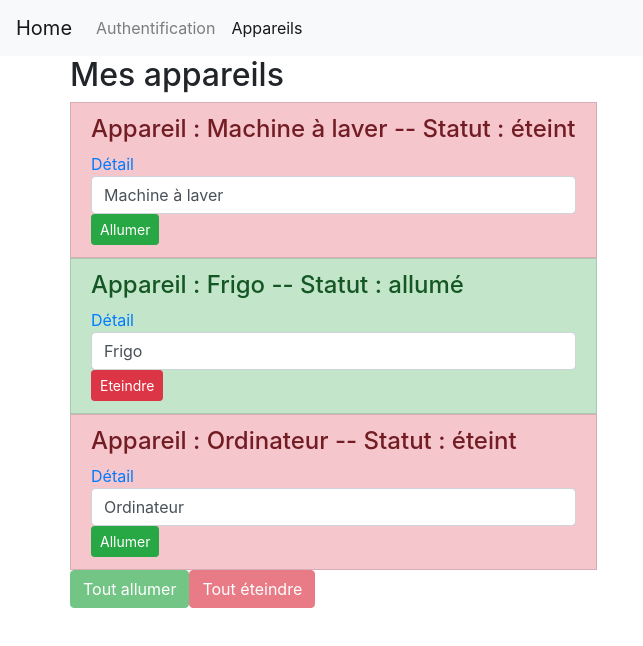
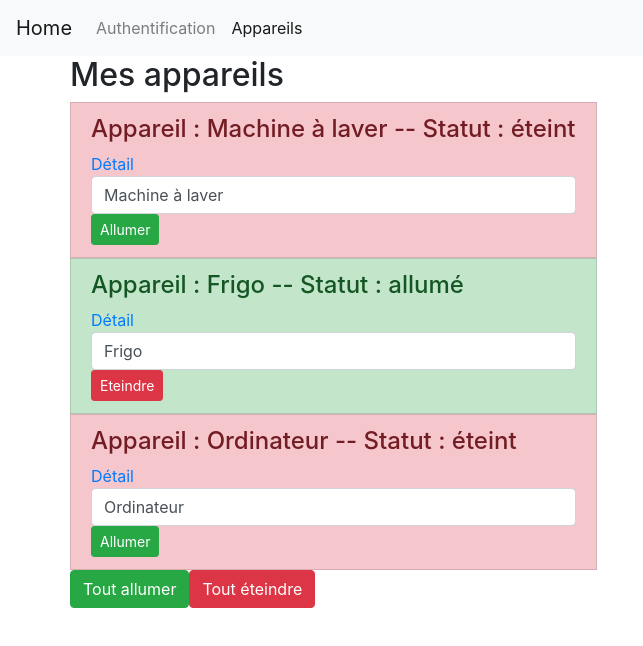
Before and after one commit to florian-abelard/angular-openclassrooms, an Angular app in the folder application/: page /auth in a window 1280 px wide. Both pictures are taken after a click on the button "Se connecter". Shown: the top 646 px of the page, without its empty margins (0-643 px from the left). Built offline with nearby package versions, Linux system fonts and the light colour scheme.

Commit message:
feat(auh): create authentication guard

```diff
--- a/application/src/app/app-routing.module.ts
+++ b/application/src/app/app-routing.module.ts
@@ -1,14 +1,14 @@
 import { NgModule } from '@angular/core';
 import { Routes, RouterModule } from '@angular/router';
-import { AppComponent } from './app.component';
 import { AppareilViewComponent } from './appareil-view/appareil-view.component';
 import { AuthComponent } from './auth/auth.component';
 import { FourOhFourComponent } from './error/four-oh-four/four-oh-four.component';
+import { AuthGuard } from './services/auth-guard.service';
 import { SingleAppareilComponent } from './single-appareil/single-appareil.component';
 
 const routes: Routes = [
-  { path: 'appareils', component: AppareilViewComponent },
-  { path: 'appareils/:id', component: SingleAppareilComponent },
+  { path: 'appareils', canActivate: [AuthGuard], component: AppareilViewComponent },
+  { path: 'appareils/:id', canActivate: [AuthGuard], component: SingleAppareilComponent },
   { path: 'auth', component: AuthComponent },
   { path: 'not-found', component: FourOhFourComponent },
   { path: '**', redirectTo: 'not-found' },
--- a/application/src/app/app.component.html
+++ b/application/src/app/app.component.html
@@ -1,5 +1,5 @@
 <nav class="navbar navbar-expand-sm navbar-light bg-light">
-  <a class="navbar-brand" href="/">Home</a>
+  <a class="navbar-brand" routerLink="">Home</a>
   <button
     class="navbar-toggler"
     type="button"
--- a/application/src/app/app.module.ts
+++ b/application/src/app/app.module.ts
@@ -14,6 +14,7 @@ import { AppareilViewComponent } from './appareil-view/appareil-view.component';
 import { AuthService } from './services/auth.service';
 import { SingleAppareilComponent } from './single-appareil/single-appareil.component';
 import { FourOhFourComponent } from './error/four-oh-four/four-oh-four.component';
+import { AuthGuard } from './services/auth-guard.service';
 
 
 @NgModule({
@@ -36,6 +37,7 @@ import { FourOhFourComponent } from './error/four-oh-four/four-oh-four.component
   providers: [
     AppareilService,
     AuthService,
+    AuthGuard,
   ],
   bootstrap: [AppComponent]
 })
--- a/application/src/app/appareil-view/appareil-view.component.html
+++ b/application/src/app/appareil-view/appareil-view.component.html
@@ -8,10 +8,10 @@
   </div>
   <div class="row">
     <div class="col-xs-12">
-      <button class="btn btn-success" [disabled]="!isAuthenticated" (click)="onSwitchOn()">
+      <button class="btn btn-success" (click)="onSwitchOn()">
         Tout allumer
       </button>
-      <button class="btn btn-danger" [disabled]="!isAuthenticated" (click)="onSwitchOff()">
+      <button class="btn btn-danger" (click)="onSwitchOff()">
         Tout éteindre
       </button>
     </div>
--- /dev/null
+++ b/application/src/app/services/auth-guard.service.ts
@@ -0,0 +1,21 @@
+import { Injectable } from '@angular/core';
+import { ActivatedRouteSnapshot, CanActivate, Router, RouterStateSnapshot } from '@angular/router';
+import { Observable } from 'rxjs';
+import { AuthService } from './auth.service';
+
+@Injectable()
+export class AuthGuard implements CanActivate {
+
+  constructor(private authService: AuthService, private router: Router) {}
+
+  canActivate(
+    route: ActivatedRouteSnapshot,
+    state: RouterStateSnapshot
+    ): Observable<boolean> | Promise<boolean> | boolean
+  {
+      if (this.authService.isAuthenticated) {
+        return true;
+      }
+      this.router.navigate(['/auth']);
+  }
+}
```
